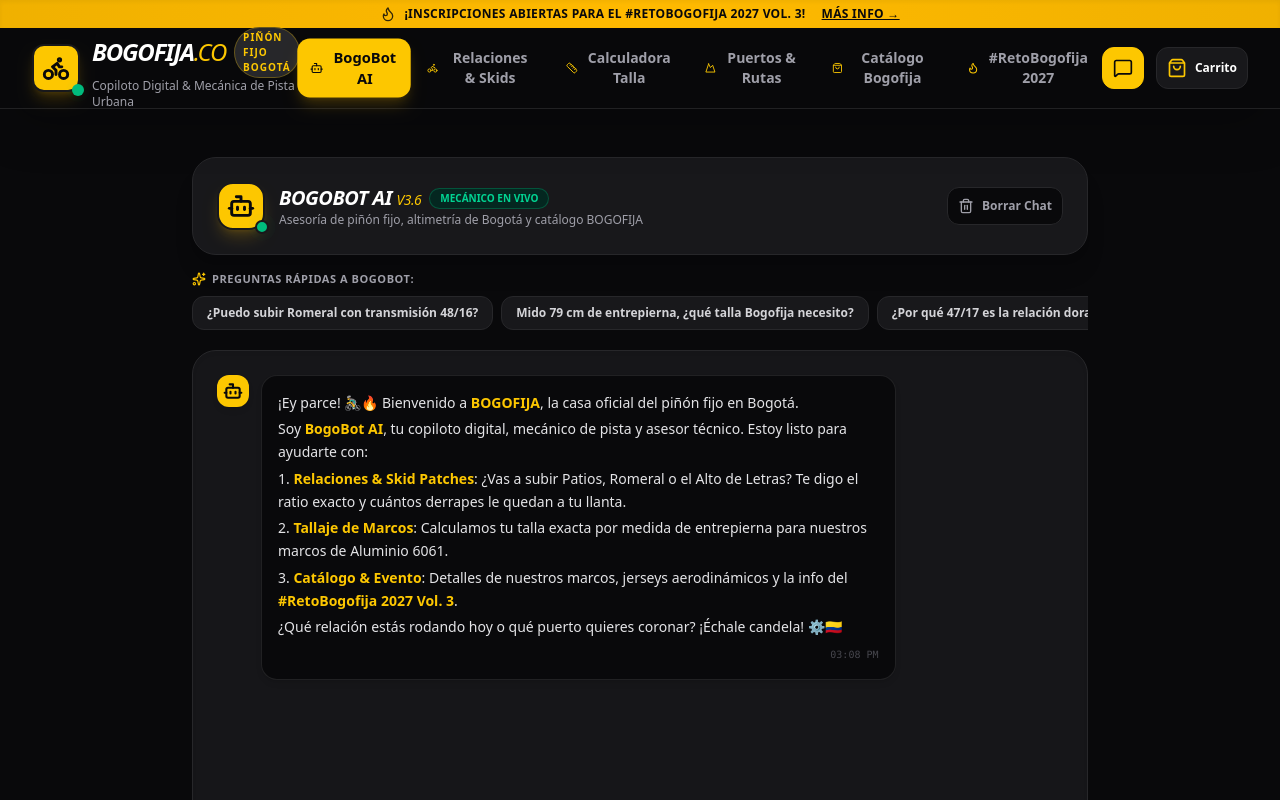
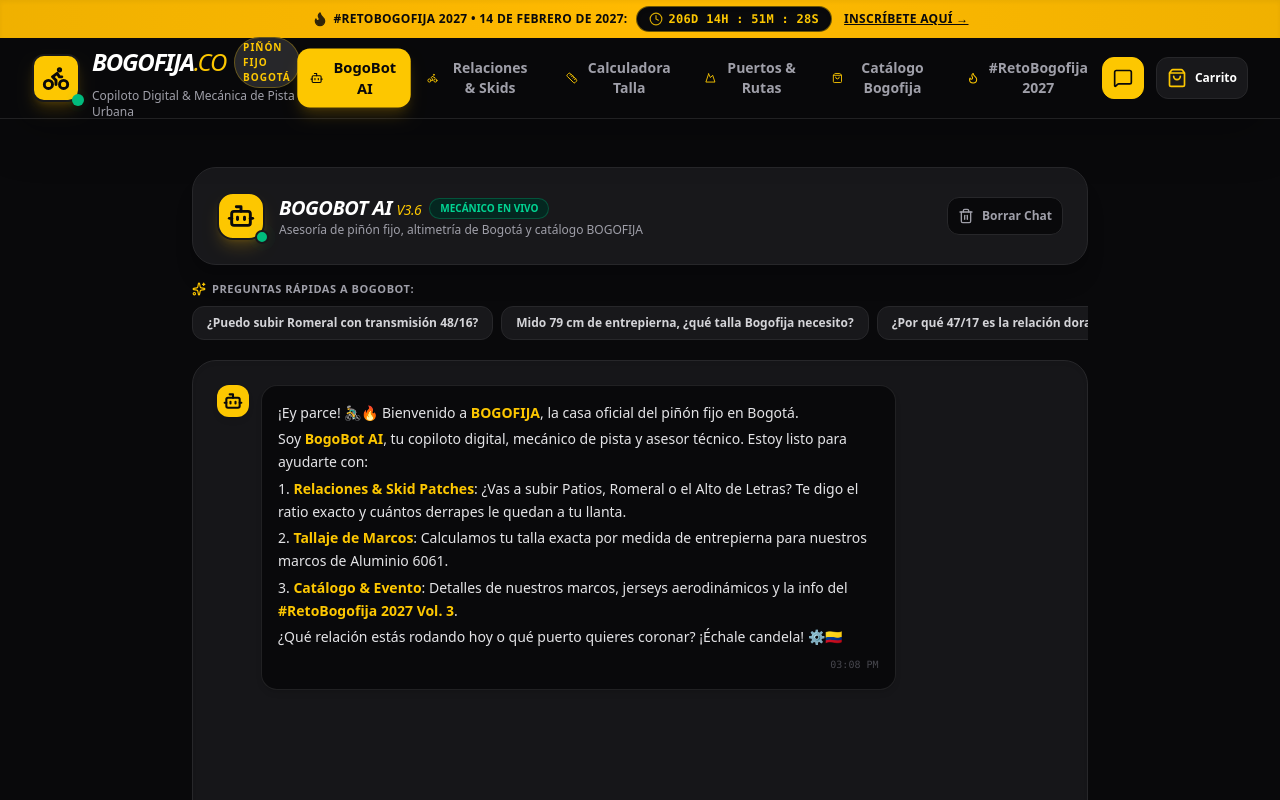
Before and after one commit to bogofija-co/bogobot, a React (Vite) app: page / in a window 1280 px wide. Shown: the top 800 px of the page. Built offline with nearby package versions, Linux system fonts and the light colour scheme.

Commit message:
feat(ui): add countdown timer for #RetoBogofija 2027
Integrate a live countdown timer into the site header and event page to build anticipation for the #RetoBogofija 2027 event on February 14th.

```diff
--- /dev/null
+++ b/src/components/CountdownTimer.tsx
@@ -0,0 +1,109 @@
+import React, { useState, useEffect } from 'react';
+import { Clock, Flame, Calendar } from 'lucide-react';
+
+interface CountdownTimerProps {
+  targetDate?: string; // default "2027-02-14T06:00:00"
+  compact?: boolean;
+}
+
+export const CountdownTimer: React.FC<CountdownTimerProps> = ({
+  targetDate = '2027-02-14T06:00:00',
+  compact = false,
+}) => {
+  const [timeLeft, setTimeLeft] = useState({
+    days: 0,
+    hours: 0,
+    minutes: 0,
+    seconds: 0,
+    isExpired: false,
+  });
+
+  useEffect(() => {
+    const target = new Date(targetDate).getTime();
+
+    const calculate = () => {
+      const now = new Date().getTime();
+      const difference = target - now;
+
+      if (difference <= 0) {
+        setTimeLeft({ days: 0, hours: 0, minutes: 0, seconds: 0, isExpired: true });
+        return;
+      }
+
+      const days = Math.floor(difference / (1000 * 60 * 60 * 24));
+      const hours = Math.floor((difference % (1000 * 60 * 60 * 24)) / (1000 * 60 * 60));
+      const minutes = Math.floor((difference % (1000 * 60 * 60)) / (1000 * 60));
+      const seconds = Math.floor((difference % (1000 * 60)) / 1000);
+
+      setTimeLeft({ days, hours, minutes, seconds, isExpired: false });
+    };
+
+    calculate();
+    const interval = setInterval(calculate, 1000);
+    return () => clearInterval(interval);
+  }, [targetDate]);
+
+  if (compact) {
+    return (
+      <div className="inline-flex items-center gap-1.5 font-mono text-xs font-black bg-zinc-950 text-yellow-400 px-3 py-1 rounded-full border border-yellow-400/40 shadow-inner">
+        <Clock className="w-3.5 h-3.5 text-yellow-400 animate-pulse" />
+        <span>
+          {timeLeft.days}d {String(timeLeft.hours).padStart(2, '0')}h : {String(timeLeft.minutes).padStart(2, '0')}m : {String(timeLeft.seconds).padStart(2, '0')}s
+        </span>
+      </div>
+    );
+  }
+
+  return (
+    <div className="bg-zinc-950 p-4 sm:p-6 rounded-2xl border border-zinc-800 space-y-3 shadow-xl">
+      <div className="flex items-center justify-between text-xs font-bold text-zinc-400 border-b border-zinc-800/80 pb-2">
+        <span className="flex items-center gap-1.5 text-yellow-400 uppercase tracking-widest font-black">
+          <Flame className="w-4 h-4 fill-yellow-400 animate-bounce text-yellow-400" />
+          Cuenta Regresiva Evento
+        </span>
+        <span className="flex items-center gap-1 font-mono text-zinc-300">
+          <Calendar className="w-3.5 h-3.5 text-yellow-400" />
+          14 de Febrero, 2027
+        </span>
+      </div>
+
+      <div className="grid grid-cols-4 gap-2 text-center font-mono">
+        <div className="bg-zinc-900 border border-zinc-800 p-2 sm:p-3 rounded-xl">
+          <span className="block text-xl sm:text-3xl font-black text-yellow-400">
+            {timeLeft.days}
+          </span>
+          <span className="text-[10px] sm:text-xs text-zinc-400 font-sans uppercase font-bold">
+            Días
+          </span>
+        </div>
+
+        <div className="bg-zinc-900 border border-zinc-800 p-2 sm:p-3 rounded-xl">
+          <span className="block text-xl sm:text-3xl font-black text-white">
+            {String(timeLeft.hours).padStart(2, '0')}
+          </span>
+          <span className="text-[10px] sm:text-xs text-zinc-400 font-sans uppercase font-bold">
+            Horas
+          </span>
+        </div>
+
+        <div className="bg-zinc-900 border border-zinc-800 p-2 sm:p-3 rounded-xl">
+          <span className="block text-xl sm:text-3xl font-black text-white">
+            {String(timeLeft.minutes).padStart(2, '0')}
+          </span>
+          <span className="text-[10px] sm:text-xs text-zinc-400 font-sans uppercase font-bold">
+            Min
+          </span>
+        </div>
+
+        <div className="bg-zinc-900 border border-zinc-800 p-2 sm:p-3 rounded-xl bg-yellow-400/10 border-yellow-400/40">
+          <span className="block text-xl sm:text-3xl font-black text-yellow-400">
+            {String(timeLeft.seconds).padStart(2, '0')}
+          </span>
+          <span className="text-[10px] sm:text-xs text-yellow-400 font-sans uppercase font-bold">
+            Seg
+          </span>
+        </div>
+      </div>
+    </div>
+  );
+};
--- a/src/components/Header.tsx
+++ b/src/components/Header.tsx
@@ -1,5 +1,6 @@
 import React from 'react';
 import { Bot, Shield, ShoppingBag, Bike, Ruler, Mountain, Flame, MessageSquare } from 'lucide-react';
+import { CountdownTimer } from './CountdownTimer';
 
 interface HeaderProps {
   activeTab: string;
@@ -20,15 +21,18 @@ export const Header: React.FC<HeaderProps> = ({ activeTab, setActiveTab, cartCou
 
   return (
     <header className="sticky top-0 z-40 bg-zinc-950/90 backdrop-blur-md border-b border-zinc-800/80 shadow-2xl">
-      {/* Top Banner Alert */}
-      <div className="bg-gradient-to-r from-yellow-500 via-amber-400 to-yellow-500 text-zinc-950 px-4 py-1.5 text-xs font-bold text-center tracking-wide uppercase flex items-center justify-center gap-2 shadow-inner">
-        <Flame className="w-4 h-4 animate-pulse" />
-        <span>¡INSCRIPCIONES ABIERTAS PARA EL #RETOBOGOFIJA 2027 VOL. 3!</span>
+      {/* Top Banner Alert with Countdown */}
+      <div className="bg-gradient-to-r from-yellow-500 via-amber-400 to-yellow-500 text-zinc-950 px-3 py-1.5 text-xs font-bold text-center tracking-wide uppercase flex flex-wrap items-center justify-center gap-2 shadow-inner">
+        <div className="flex items-center gap-1.5">
+          <Flame className="w-4 h-4 animate-pulse fill-zinc-950" />
+          <span className="font-black">#RETOBOGOFIJA 2027 • 14 DE FEBRERO DE 2027:</span>
+        </div>
+        <CountdownTimer compact targetDate="2027-02-14T06:00:00" />
         <button
           onClick={() => setActiveTab('reto')}
-          className="underline hover:text-zinc-900 ml-2 font-black cursor-pointer"
+          className="underline hover:text-zinc-900 font-black cursor-pointer ml-1"
         >
-          MÁS INFO &rarr;
+          INSCRÍBETE AQUÍ &rarr;
         </button>
       </div>
 
--- a/src/components/RetoBogofija.tsx
+++ b/src/components/RetoBogofija.tsx
@@ -1,5 +1,6 @@
 import React, { useState } from 'react';
-import { Flame, Trophy, Calendar, MapPin, ShieldCheck, CheckCircle2, UserCheck, Bot, Sparkles } from 'lucide-react';
+import { Flame, Trophy, Calendar, MapPin, ShieldCheck, CheckCircle2, UserCheck, Bot, Sparkles, Clock } from 'lucide-react';
+import { CountdownTimer } from './CountdownTimer';
 
 interface RetoBogofijaProps {
   onAskBogoBot: (prompt: string) => void;
@@ -23,7 +24,7 @@ export const RetoBogofija: React.FC<RetoBogofijaProps> = ({ onAskBogoBot }) => {
       <div className="relative rounded-3xl overflow-hidden bg-gradient-to-r from-yellow-500 via-amber-500 to-yellow-600 p-8 sm:p-12 text-zinc-950 shadow-2xl">
         <div className="absolute top-0 right-0 w-96 h-96 bg-black/10 rounded-full blur-3xl -mr-20 -mt-20 pointer-events-none"></div>
 
-        <div className="relative z-10 max-w-2xl space-y-4">
+        <div className="relative z-10 max-w-3xl space-y-5">
           <div className="inline-flex items-center gap-2 px-3.5 py-1 rounded-full bg-zinc-950 text-yellow-400 text-xs font-black uppercase tracking-widest shadow-md">
             <Flame className="w-4 h-4 fill-yellow-400 animate-pulse" />
             EL EVENTO DEFINITIVO DE PIÑÓN FIJO
@@ -34,13 +35,13 @@ export const RetoBogofija: React.FC<RetoBogofijaProps> = ({ onAskBogoBot }) => {
           </h2>
 
           <p className="text-zinc-950 font-bold text-sm sm:text-base leading-relaxed opacity-90">
-            Los cerros orientales de Bogotá te esperan. Medirás tu resistencia, cadencia y coraje en un recorrido mítico de montaña por los puertos emblemáticos de la capital.
+            Los cerros orientales de Bogotá te esperan el <strong className="underline">14 de Febrero de 2027</strong>. Medirás tu resistencia, cadencia y coraje en un recorrido mítico de montaña por los puertos emblemáticos de la capital.
           </p>
 
-          <div className="flex flex-wrap gap-4 pt-2 text-xs sm:text-sm font-black font-mono">
-            <div className="bg-zinc-950 text-white px-4 py-2 rounded-xl flex items-center gap-2 border border-zinc-900">
+          <div className="flex flex-wrap gap-3 pt-1 text-xs sm:text-sm font-black font-mono">
+            <div className="bg-zinc-950 text-yellow-400 px-4 py-2 rounded-xl flex items-center gap-2 border border-zinc-900 shadow-lg">
               <Calendar className="w-4 h-4 text-yellow-400" />
-              <span>MARZO 2027</span>
+              <span>14 DE FEBRERO DE 2027</span>
             </div>
             <div className="bg-zinc-950 text-white px-4 py-2 rounded-xl flex items-center gap-2 border border-zinc-900">
               <MapPin className="w-4 h-4 text-yellow-400" />
@@ -53,6 +54,9 @@ export const RetoBogofija: React.FC<RetoBogofijaProps> = ({ onAskBogoBot }) => {
           </div>
         </div>
       </div>
+
+      {/* Countdown Timer Card */}
+      <CountdownTimer targetDate="2027-02-14T06:00:00" />
 
       {/* Grid Features */}
       <div className="grid grid-cols-1 lg:grid-cols-12 gap-8">
```
